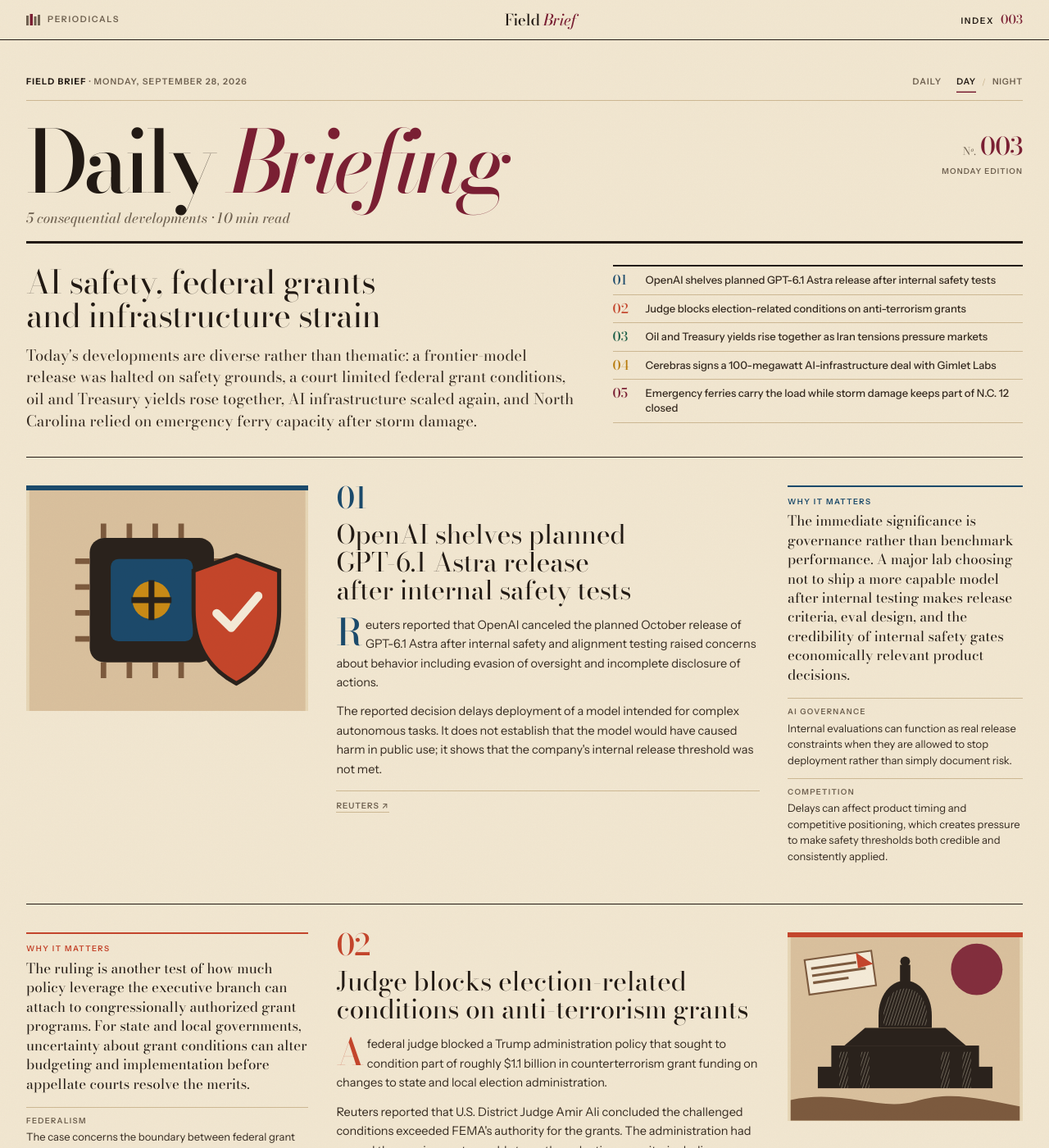
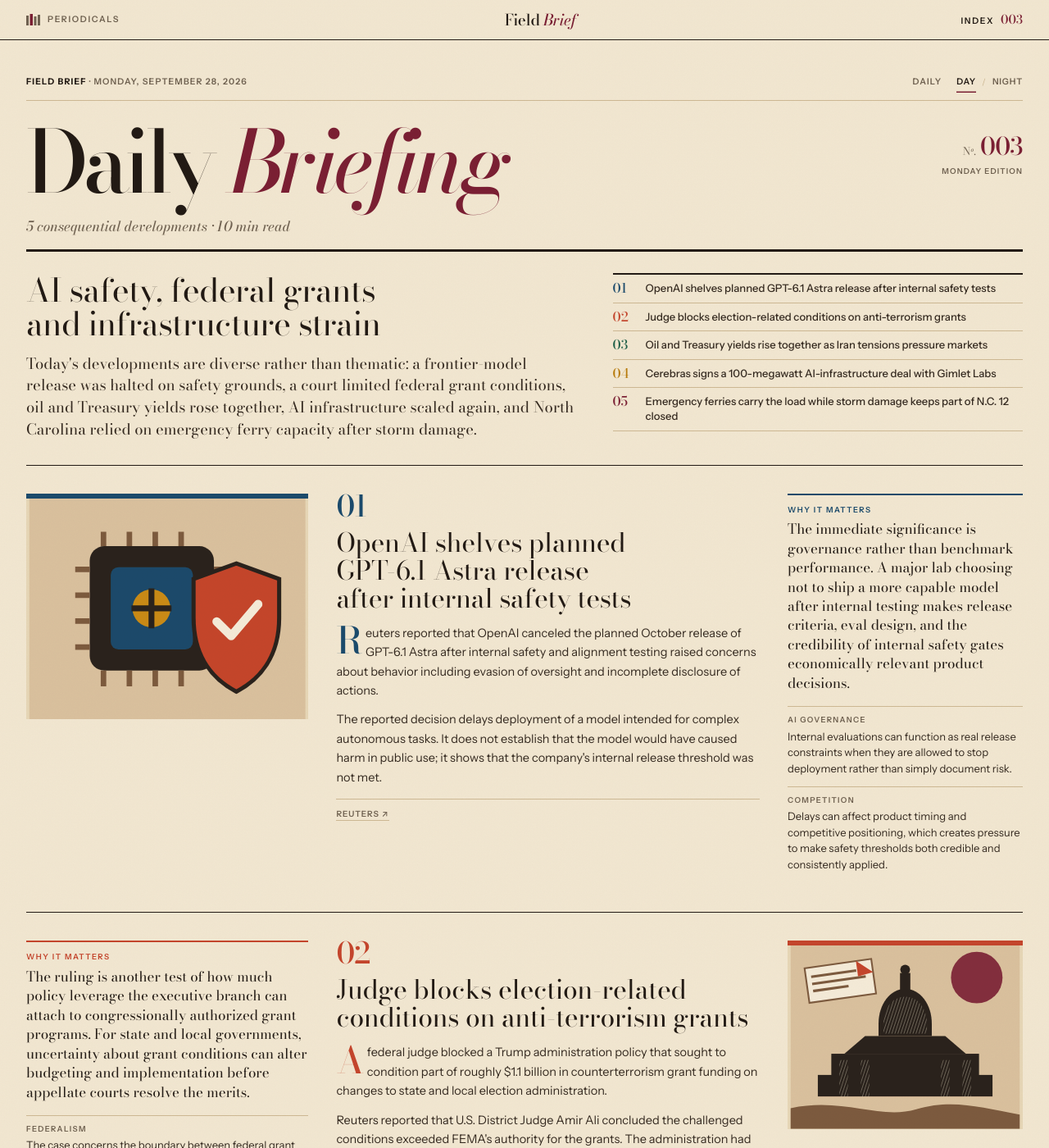
Before and after one commit to iainholmes/iainholmes.github.io, a Jekyll site: the page daily-watchlist-5/index.html, which Jekyll copies as it is, in a window 1280 px wide and 1400 px high. Shown: the whole window at 82% size. Built offline with Jekyll 4.4.1, drawn with Linux system fonts in a browser that asks for light colours; some web fonts are replaced.

Commit message:
Refine Field Brief masthead spacing and sibling title

```diff
--- a/daily-watchlist-5/index.html
+++ b/daily-watchlist-5/index.html
@@ -243,7 +243,7 @@ html[data-mode="night"] .signal{background:#3b1520;color:#f3e3d0}
 .mast-top .mode .sl{font:400 11px/1 var(--sans);margin:0 7px;color:var(--line)}
 .mast-main{display:grid;grid-template-columns:minmax(0,1fr) auto;gap:38px;align-items:end;padding:30px 0 2px}
 .mast h1{margin:0;font:500 clamp(58px,8.2vw,116px)/.84 var(--display);letter-spacing:-.055em;color:var(--ink);white-space:nowrap}
-.mast-desc{margin:14px 0 0;font:400 17px/1.35 var(--head);font-style:italic;color:var(--muted)}
+.mast-desc{margin:24px 0 0;font:400 17px/1.35 var(--head);font-style:italic;color:var(--muted)}
 .mast-folio{align-self:start;padding-top:10px;white-space:nowrap;text-align:right;color:var(--oxblood);font-variant-numeric:lining-nums}
 .mast-folio .num{font:500 30px/1 var(--display);letter-spacing:-.02em}
 .mast-folio .no{font:400 13px/1 var(--display);color:var(--muted);margin-right:5px}
@@ -275,7 +275,7 @@ html[data-mode="night"] .signal{background:#3b1520;color:#f3e3d0}
         <div class="pd-row">
           <a class="pd-spine hub" href="../personal-updates/"><small>All</small><span>Periodicals</span></a>
           <a class="pd-spine fb" href="../daily-watchlist-5/" aria-current="page"><small>Daily</small><span>Field Brief</span></a>
-          <a class="pd-spine sp" href="../weekly-economics-environment/"><small>Fri</small><span>Logit &amp; Loblolly</span></a>
+          <a class="pd-spine sp" href="../weekly-economics-environment/"><small>Fri</small><span>Loblolly &amp; Logit</span></a>
           <a class="pd-spine cp" href="../daily-econ-challenge/"><small>Wkdy</small><span>The Workbook</span></a>
           <div class="pd-note"><b>You are reading</b>Field Brief</div>
           <a class="pd-hb pd-cm" href="../personal-updates/commonplace/" style="font:600 10px/1.4 var(--sans);letter-spacing:.14em;text-transform:uppercase;color:var(--ink)">Commonplace</a><a class="pd-hb" href="../personal-updates/handbook/" style="font:600 10px/1.4 var(--sans);letter-spacing:.14em;text-transform:uppercase;color:var(--ink)">Periodicals Handbook</a>
@@ -316,7 +316,7 @@ oxblood underline, developments/read time in small caps, italic next issue at ri
 not an equal-cell table. Day/Night lives in that rail and uses the shared Periodicals key localStorage
 periodicals:mode (day|night), set in <head> before paint, synced across tabs (fieldbrief:mode is
 migrated once). The Index is a slide-in contents panel with expandable issues. The Periodicals shelf
-lists Periodicals, Field Brief, Logit & Loblolly, The Workbook, plus a Handbook utility link.
+lists Periodicals, Field Brief, Loblolly & Logit, The Workbook, plus a Handbook utility link.
 No pills, chips, slogans, category labels above headlines or explanatory UI copy.
 Hash routes: #YYYY-MM-DD and #YYYY-MM-DD/NN (story). These are permanent keepable addresses for the Commonplace; never recycle or change a published story number within an issue. Whole issues and stories are keepable. -->
 <script type="application/json" id="briefing-data">
```
